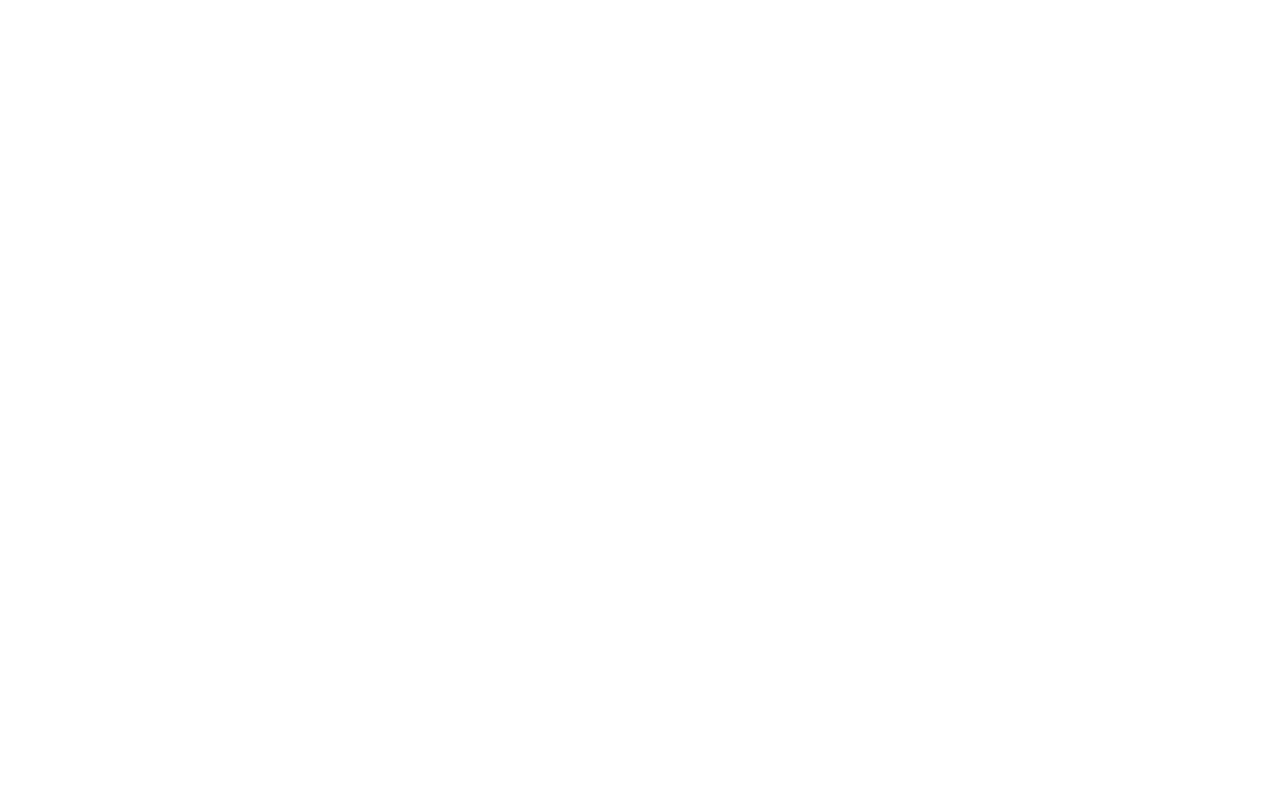
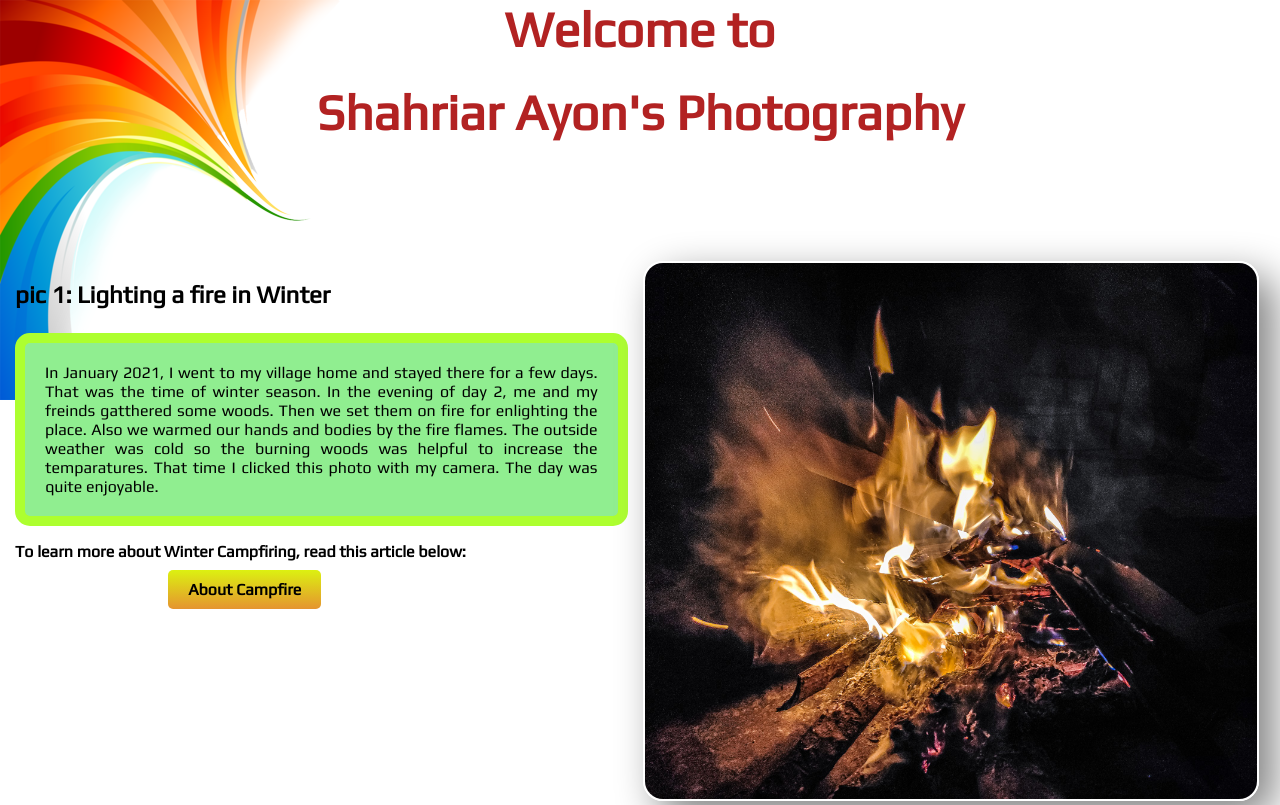
Before and after one commit to HSAyon111/camera-photo-blogs, a plain HTML site: page index.html in a window 1280 px wide. Drawn offline with Linux system fonts and the light colour scheme.

Commit message:
Campfire added

```diff
--- a/index.html
+++ b/index.html
@@ -6,9 +6,38 @@
     <meta http-equiv="X-UA-Compatible" content="IE=edge">
     <meta name="viewport" content="width=device-width, initial-scale=1.0">
     <title>Mobile Photography</title>
+    <link rel="preconnect" href="https://fonts.googleapis.com">
+    <link rel="preconnect" href="https://fonts.gstatic.com" crossorigin>
+    <link href="https://fonts.googleapis.com/css2?family=Play&display=swap" rel="stylesheet">
+    <link rel="stylesheet" href="style.css">
 </head>
 
 <body>
+    <section class="top-banner">
+        <h1 class="space">Welcome to</h1>
+        <h1>Shahriar Ayon's Photography</h1>
+        <div class="flexible">
+            <div class="half-width">
+                <h2 class="space">pic 1: Lighting a fire in Winter</h2>
+                <p>In January 2021, I went to my village home and stayed there for a few days. That was the time of
+                    winter
+                    season. In the evening of day 2, me and my freinds gatthered some woods. Then we set them on fire
+                    for
+                    enlighting the place. Also we warmed our hands and bodies by the fire flames. The outside weather
+                    was
+                    cold so the burning woods was helpful to increase the temparatures. That time I clicked this photo
+                    with
+                    my camera. The day was quite enjoyable.</p>
+                <strong>To learn more about Winter Campfiring, read this article below:</strong> <br> <br>
+                <a class="link-button" target="_blank"
+                    href="https://www.snowshoemag.com/2021/01/24/the-winter-campfire-snowshoers-and-campers/">About
+                    Campfire</a>
+            </div>
+            <div class="half-width">
+                <img src="images/capture-1.jpg" alt="">
+            </div>
+        </div>
+    </section>
 
 </body>
 
--- /dev/null
+++ b/style.css
@@ -0,0 +1,50 @@
+body{
+    font-family: 'Play', sans-serif;
+    margin: 0;
+}
+h1{
+    font-size: 50px;
+    text-align: center;
+    color: firebrick;
+    margin: 0;
+}
+.space{
+    margin-bottom: 25px;
+}
+.flexible{
+    display: flex;
+    margin-right: 20px;
+    margin-left: 5px;
+    margin-top: 120px;
+}
+.top-banner{
+    background-image: url(images/rainbow-banner.png);
+    background-repeat: no-repeat;
+}
+.half-width{
+    width: 50%;
+    padding-left: 10px;
+    padding-right: 5px;
+}
+.half-width img{
+    width: 100%;
+    border: 2px solid white;
+    box-shadow: 15px 15px 40px gray;
+    border-radius: 20px;
+}
+.half-width p{
+    text-align: justify;
+    background-color: lightgreen;
+    border: 10px solid greenyellow;
+    border-radius: 15px;
+    padding: 20px;
+}
+.link-button{
+    text-decoration: none;
+    background-image: linear-gradient(#dcf111, #e5942f);
+    color: black;
+    font-weight: 600;
+    padding: 10px 20px;
+    border-radius: 5px;
+    margin-left: 25%;
+}
```
Also changed, not shown: images/rainbow-banner.png (added).
